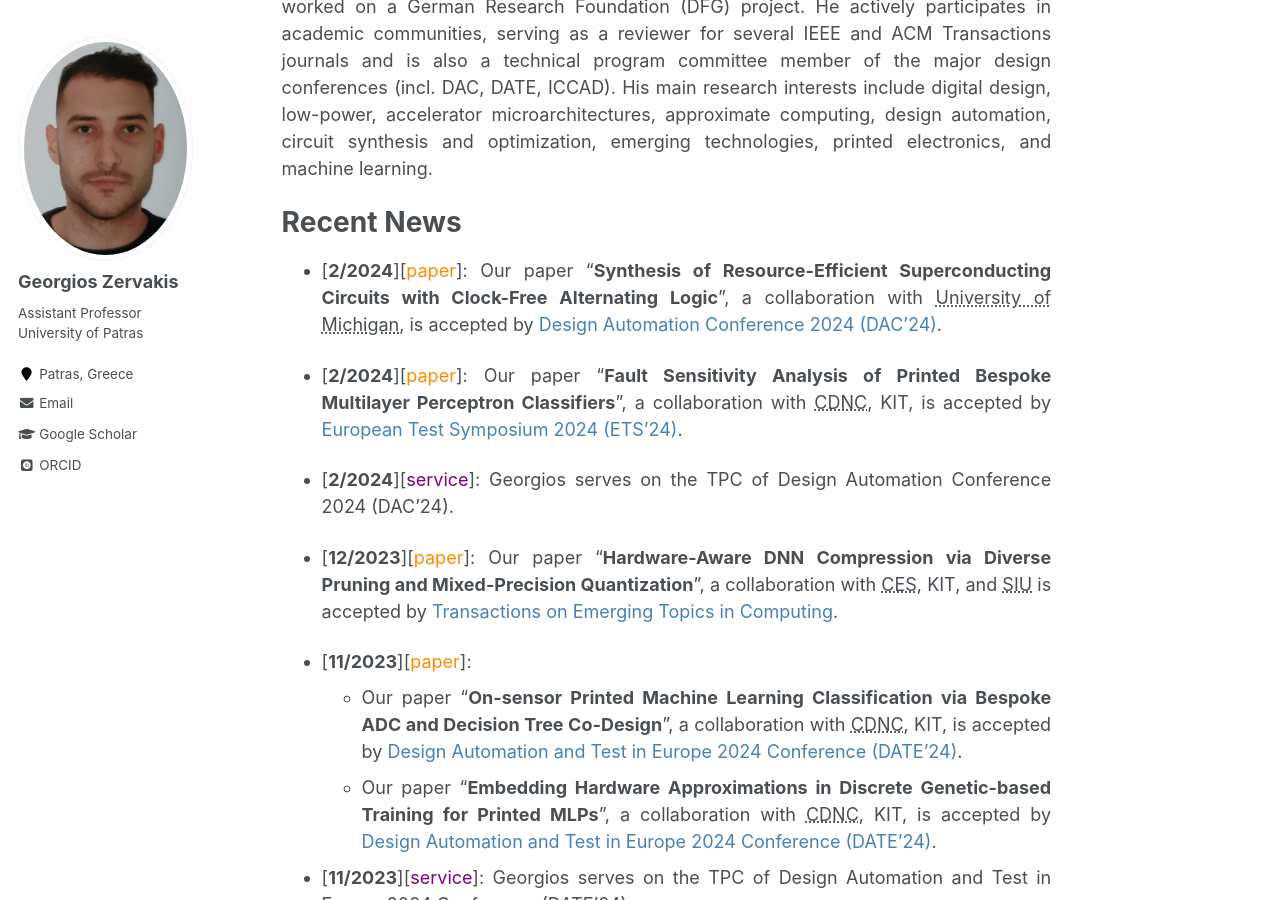
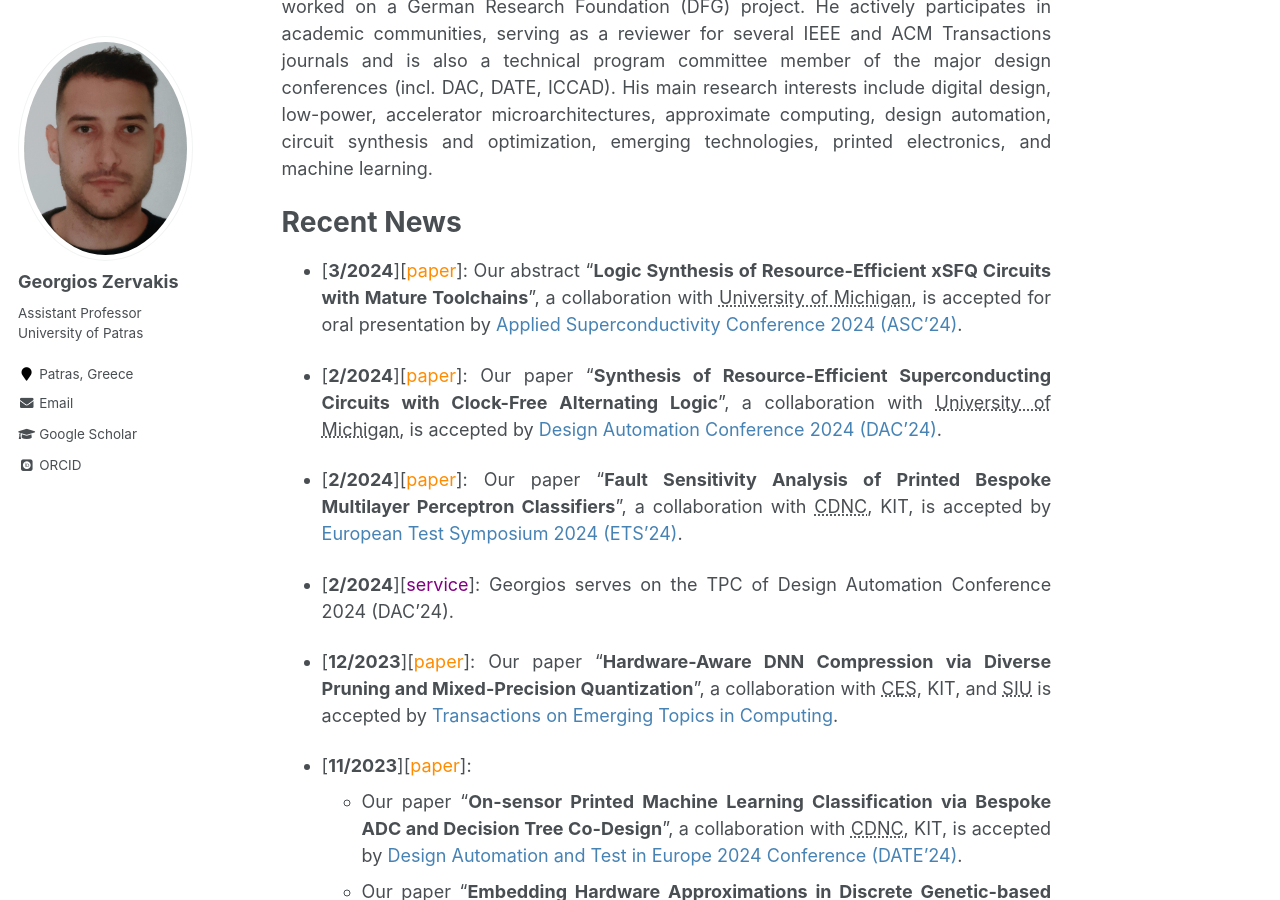
Before and after one commit to giozerv/giozerv.github.io, a Jekyll site: the page built from _pages/about.md, in a window 1280 px wide and 900 px high, scrolled down 491 px. Built offline with Jekyll 4.4.1, drawn with Linux system fonts in a browser that asks for light colours; some web fonts are replaced.

Commit message:
Update about.md

```diff
--- a/_pages/about.md
+++ b/_pages/about.md
@@ -21,6 +21,9 @@ Georgios Zervakis is an Assistant Professor at the [Department of Computer Engin
 
 Recent News
 ===
+* [**3/2024**][<span style="color:darkorange">paper</span>]: Our abstract "**Logic Synthesis of Resource-Efficient xSFQ Circuits with Mature Toolchains**", a collaboration with <a href="https://cse.engin.umich.edu/" class="underline">University of Michigan</a>, is accepted for oral presentation by <span style="color:SteelBlue">
+Applied Superconductivity Conference 2024 (ASC'24)</span>.
+
 * [**2/2024**][<span style="color:darkorange">paper</span>]: Our paper "**Synthesis of Resource-Efficient Superconducting Circuits with Clock-Free Alternating Logic**", a collaboration with <a href="https://cse.engin.umich.edu/" class="underline">University of Michigan</a>, is accepted by <span style="color:SteelBlue">Design Automation Conference 2024 (DAC'24)</span>.
 
 * [**2/2024**][<span style="color:darkorange">paper</span>]: Our paper "**Fault Sensitivity Analysis of Printed Bespoke Multilayer Perceptron Classifiers**", a collaboration with <a href="https://cdnc.itec.kit.edu/" class="underline">CDNC</a>, KIT, is accepted by <span style="color:SteelBlue">European Test Symposium 2024 (ETS'24)</span>.
```
